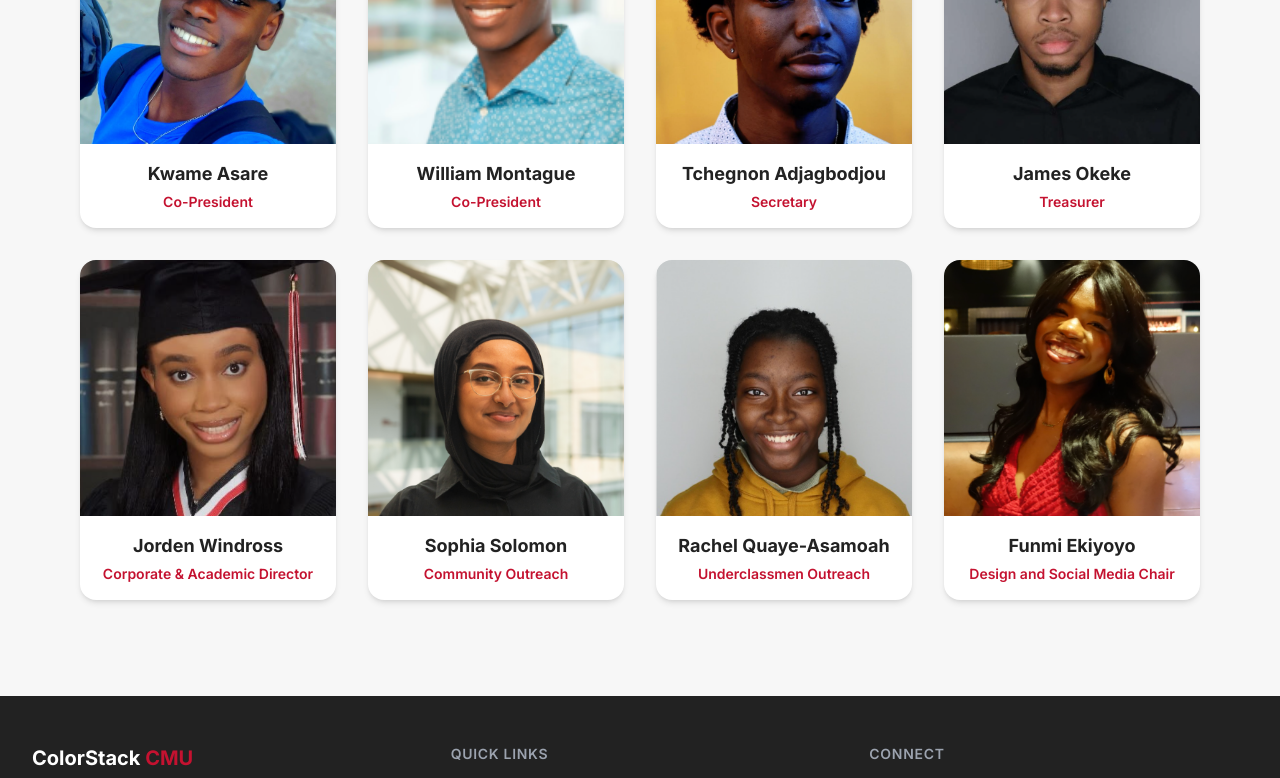
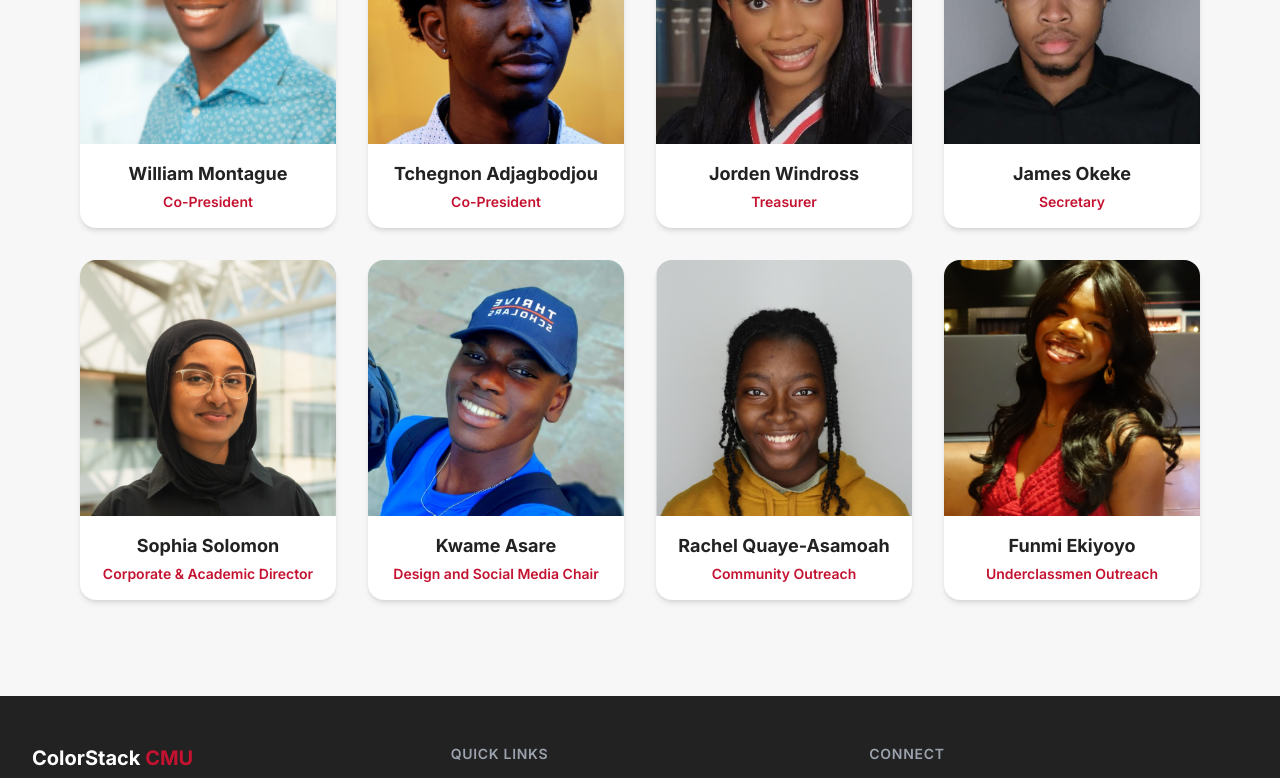
Before and after one commit to cmucolorstack/ColorStack-Website, a Next.js app: page /meet-us in a window 1280 px wide. Shown: the part 529-1307 px from the top of the page. Built offline with nearby package versions, Linux system fonts and the light colour scheme.

Commit message:
Update page.tsx
updated bugged roles

```diff
--- a/app/meet-us/page.tsx
+++ b/app/meet-us/page.tsx
@@ -16,14 +16,14 @@ interface TeamMember {
 }
 
 const TEAM: TeamMember[] = [
-  { name: 'Kwame Asare', role: 'Co-President', photo: '/people/kwame.png' },
   { name: 'William Montague', role: 'Co-President', photo: '/people/william.png' },
-  { name: 'Tchegnon Adjagbodjou', role: 'Secretary', photo: '/people/tchegnon.png' },
-  { name: 'James Okeke', role: 'Treasurer', photo: '/people/james.png' },
-  { name: 'Jorden Windross', role: 'Corporate & Academic Director', photo: '/people/jorden.png' },
-  { name: 'Sophia Solomon', role: 'Community Outreach', photo: '/people/sophia.png' },
-  { name: 'Rachel Quaye-Asamoah', role: 'Underclassmen Outreach', photo: '/people/rachel.png' },
-  { name: 'Funmi Ekiyoyo', role: 'Design and Social Media Chair', photo: '/people/funmi.png' },
+  { name: 'Tchegnon Adjagbodjou', role: 'Co-President', photo: '/people/tchegnon.png' },
+  { name: 'Jorden Windross', role: 'Treasurer', photo: '/people/jorden.png' },
+  { name: 'James Okeke', role: 'Secretary', photo: '/people/james.png' },
+  { name: 'Sophia Solomon', role: 'Corporate & Academic Director', photo: '/people/sophia.png' },
+  { name: 'Kwame Asare', role: 'Design and Social Media Chair', photo: '/people/kwame.png' },
+  { name: 'Rachel Quaye-Asamoah', role: 'Community Outreach', photo: '/people/rachel.png' },
+  { name: 'Funmi Ekiyoyo', role: 'Underclassmen Outreach', photo: '/people/funmi.png' },
 ];
 
 export default function MeetUs() {
```
